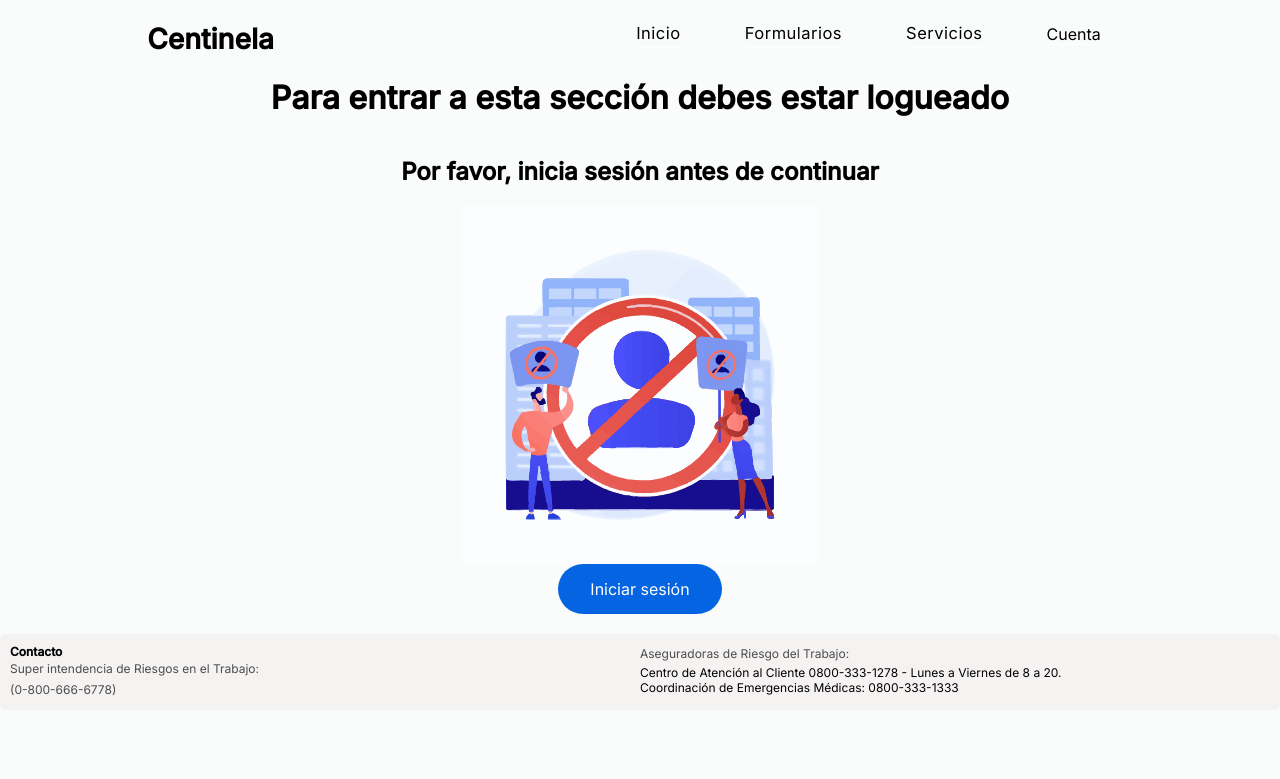
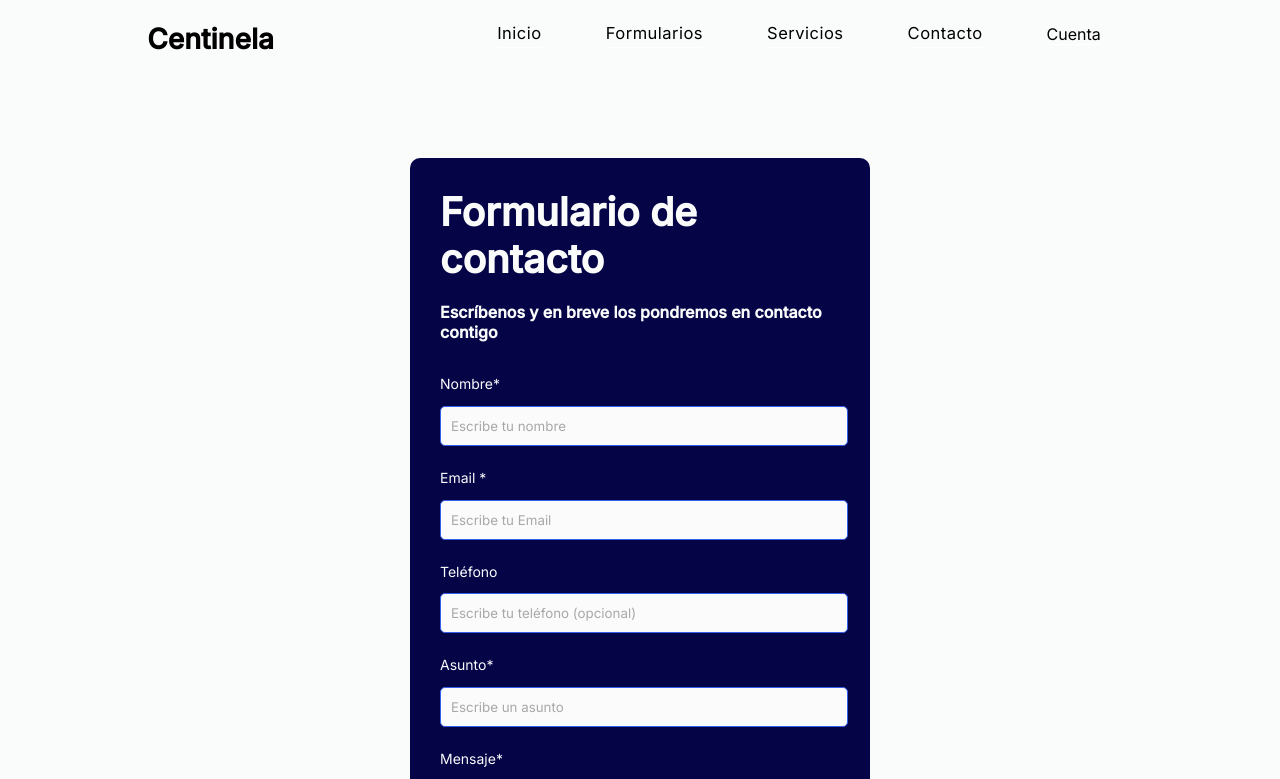
Before and after one commit to tonx117/Repo_reactproyecto, a React (Vite) app in the folder frontend/: page /contacto in a window 1280 px wide. Before the commit this address led to /nologin. Shown: the top 779 px of the page. Built offline with nearby package versions, Linux system fonts and the light colour scheme; no server answers.

Commit message:
cambios 2

```diff
--- a/frontend/src/components/Navbar.jsx
+++ b/frontend/src/components/Navbar.jsx
@@ -41,20 +41,9 @@ export const Navbar = () => {
             <li className="nav_menu_item">
               <Link to={"/servicios"}>servicios</Link>
             </li>
-            {/* <li className="nav_menu_item dropdown">
-              <Dropdown
-                label=""
-                dismissOnClick={false}
-                renderTrigger={() => <span>Cuenta</span>}
-              >
-                <li className="nav_menu_item">
-                  <Link to={"/register"}>registro</Link>
-                </li>
-                <li className="nav_menu_item">
-                  <Link to={"/login"}>ingreso</Link>
-                </li>
-              </Dropdown>
-            </li> */}
+            <li className="nav_menu_item">
+              <Link to={"/contacto"}>contacto</Link>
+            </li>
             <li className="nav_menu_item">
               {state.logged ? (
                 <CierreSesion />
--- a/frontend/src/main.jsx
+++ b/frontend/src/main.jsx
@@ -35,6 +35,7 @@ ReactDOM.createRoot(document.getElementById("root")).render(
           <Route path="/wiki" element={<Wiki />} />
 
           <Route path="/carpinteria" element={<Carpinteria />} />
+          <Route path="/contacto" element={<Contacto />} />
 
           {/* Rutas protegidas */}
           <Route path="/checklist" element={<LoginProtect />}>
@@ -52,10 +53,6 @@ ReactDOM.createRoot(document.getElementById("root")).render(
           <Route path="/formularios" element={<LoginProtect />}>
             <Route index element={<Formularios />} />
           </Route>
-
-          <Route path="/contacto" element={<LoginProtect />}>
-            <Route index element={<Contacto />} />
-          </Route>
         </Routes>
       </BrowserRouter>
     </GoogleOAuthProvider>
--- a/frontend/src/page/Contacto.jsx
+++ b/frontend/src/page/Contacto.jsx
@@ -9,7 +9,6 @@ const Contacto = () => {
     Nombre: "",
     Email: "",
     Telefono: "",
-    Website: "",
     Asunto: "",
     Mensaje: "",
   });
@@ -90,20 +89,7 @@ const Contacto = () => {
                   type="tel"
                   name="Telefono"
                   id="Telefono"
-                  placeholder="Escribe tu teléfono"
-                />
-              </p>
-
-              <p className="p_contact">
-                <label htmlFor="website" className="colocar_website">
-                  Sitio web{" "}
-                </label>
-                <input
-                  className="input_form"
-                  type="url"
-                  name="Website"
-                  id="Website"
-                  placeholder="Escribe la URL de tu web"
+                  placeholder="Escribe tu teléfono (opcional)"
                 />
               </p>
 
@@ -148,7 +134,8 @@ const Contacto = () => {
             </form>
 
             <p className="aviso">
-              <span className="obligatorio"> * </span>los campos son obligatorios.
+              <span className="obligatorio"> * </span>los campos son
+              obligatorios.
             </p>
           </div>
         </div>
```
